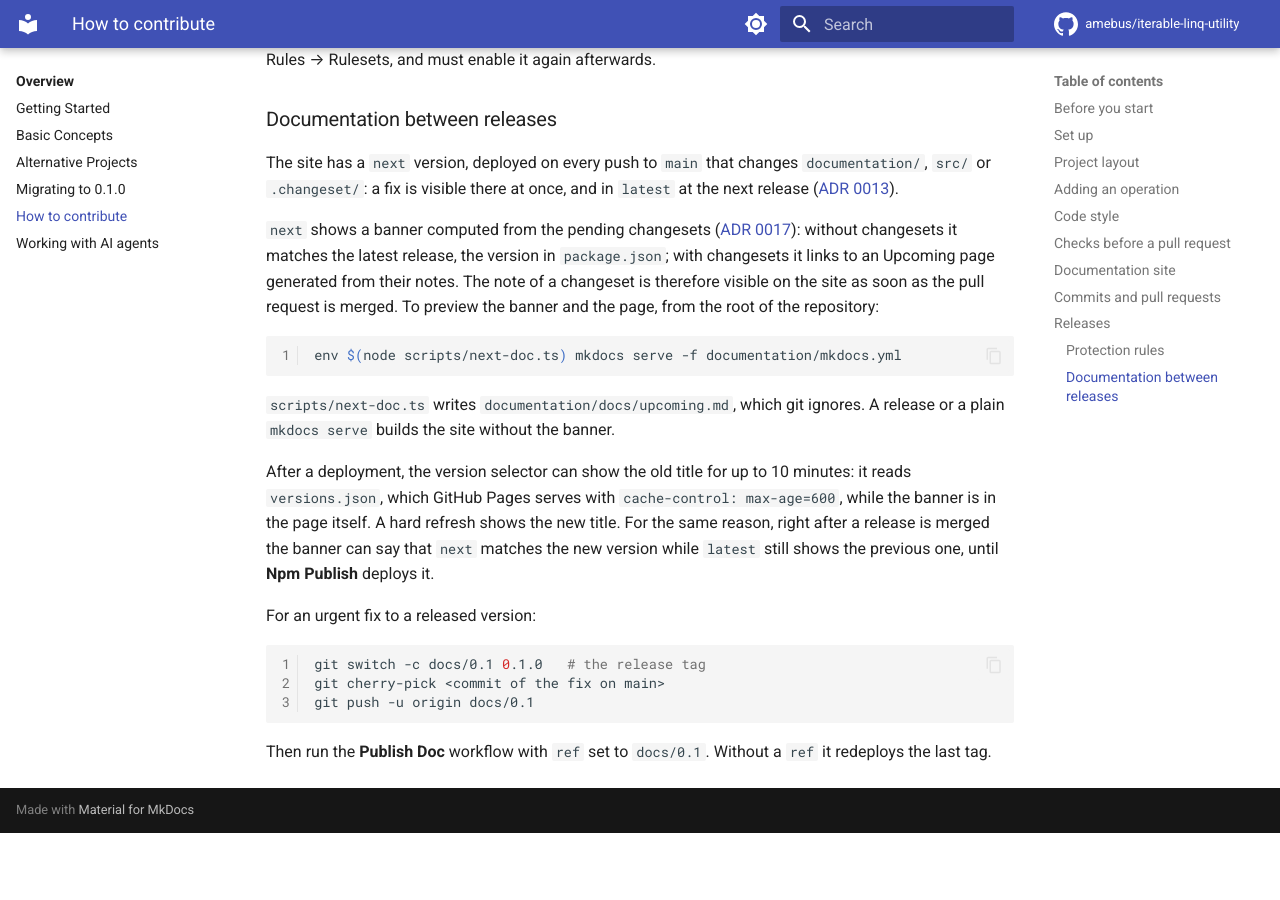
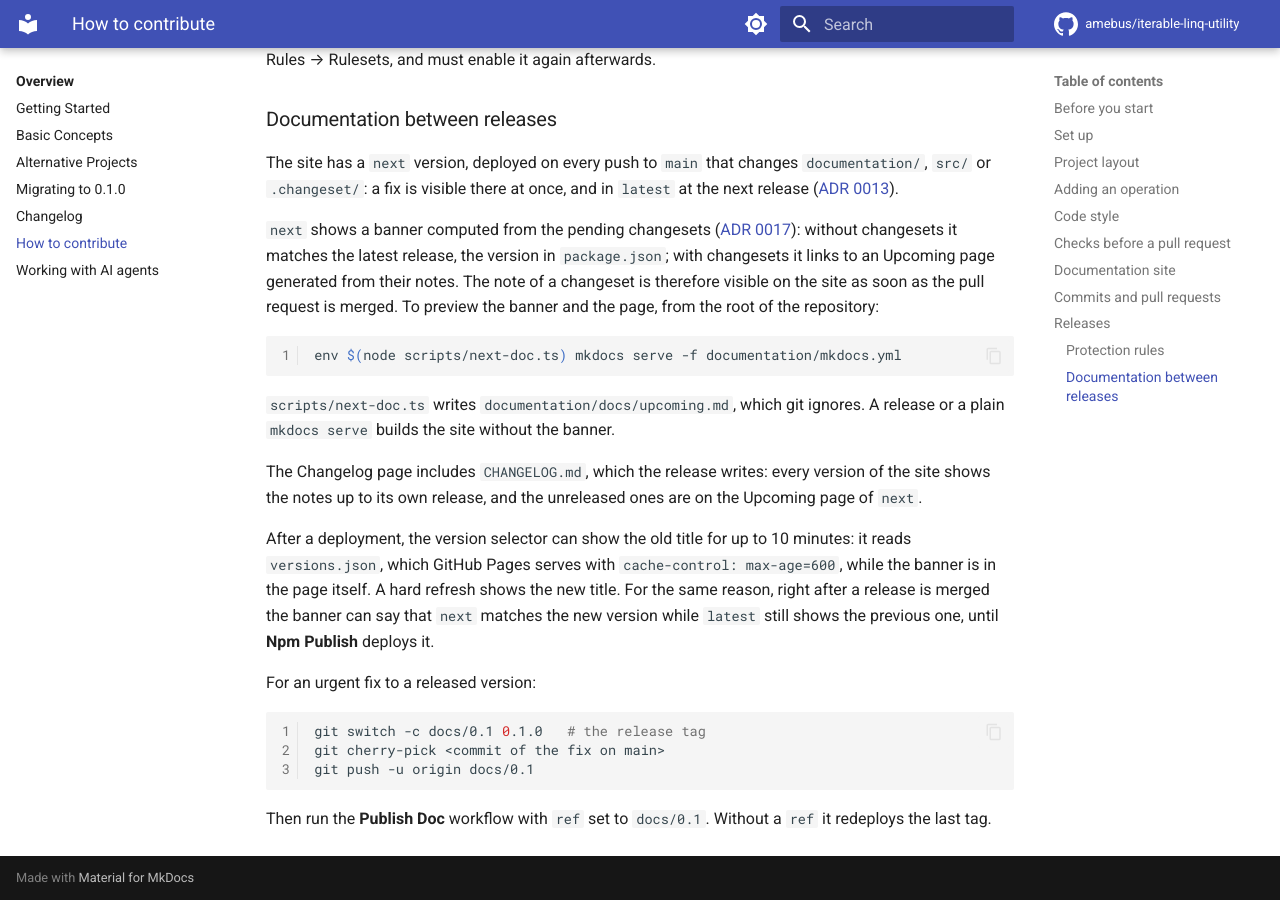
Before and after one commit to Amebus/iterable-linq-utility, an MkDocs documentation site: the page built from documentation/docs/how-to-contribute.md, in a window 1280 px wide and 900 px high, scrolled down 5711 px. Built offline with MkDocs 1.6.1 and Material for MkDocs 9.7.7, drawn with Linux system fonts in a browser that asks for light colours; comment, search, counter and statistics services are not loaded; the version menu is left out; before the commit the page ends 6544 px from its top, so only the background shows below that.

Commit message:
docs(site): show the changelog on the documentation site
A Changelog page includes CHANGELOG.md with pymdownx.snippets, so every
version of the site shows the notes up to its own release. The unreleased
changes stay on the Upcoming page of `next`.

Co-Authored-By: Claude Opus 5.5 <noreply@anthropic.com>

```diff
--- a/documentation/docs/how-to-contribute.md
+++ b/documentation/docs/how-to-contribute.md
@@ -176,6 +176,8 @@ env $(node scripts/next-doc.ts) mkdocs serve -f documentation/mkdocs.yml
 
 `scripts/next-doc.ts` writes `documentation/docs/upcoming.md`, which git ignores. A release or a plain `mkdocs serve` builds the site without the banner.
 
+The Changelog page includes `CHANGELOG.md`, which the release writes: every version of the site shows the notes up to its own release, and the unreleased ones are on the Upcoming page of `next`.
+
 After a deployment, the version selector can show the old title for up to 10 minutes: it reads `versions.json`, which GitHub Pages serves with `cache-control: max-age=600`, while the banner is in the page itself. A hard refresh shows the new title. For the same reason, right after a release is merged the banner can say that `next` matches the new version while `latest` still shows the previous one, until **Npm Publish** deploys it.
 
 For an urgent fix to a released version:
--- a/documentation/mkdocs.yml
+++ b/documentation/mkdocs.yml
@@ -63,7 +63,10 @@ markdown_extensions:
   - pymdownx.keys
   - pymdownx.mark
   - pymdownx.smartsymbols
-  - pymdownx.snippets
+  - pymdownx.snippets:
+      # the workflow runs mkdocs from documentation/, the preview from the root: CHANGELOG.md is found from both
+      base_path: ['.', '..']
+      check_paths: true
   - pymdownx.superfences
   - pymdownx.tabbed:
       alternate_style: true
@@ -89,6 +92,7 @@ nav:
     - Basic Concepts: basic-concepts.md
     - Alternative Projects: alternative-projects.md
     - Migrating to 0.1.0: migrating-to-0.1.0.md
+    - Changelog: changelog.md
     - How to contribute: how-to-contribute.md
     - Working with AI agents: ai-agents.md
   - Advanced Concepts:
```
Also changed, not shown: documentation/docs/changelog.md (added, +3 -0 lines).
